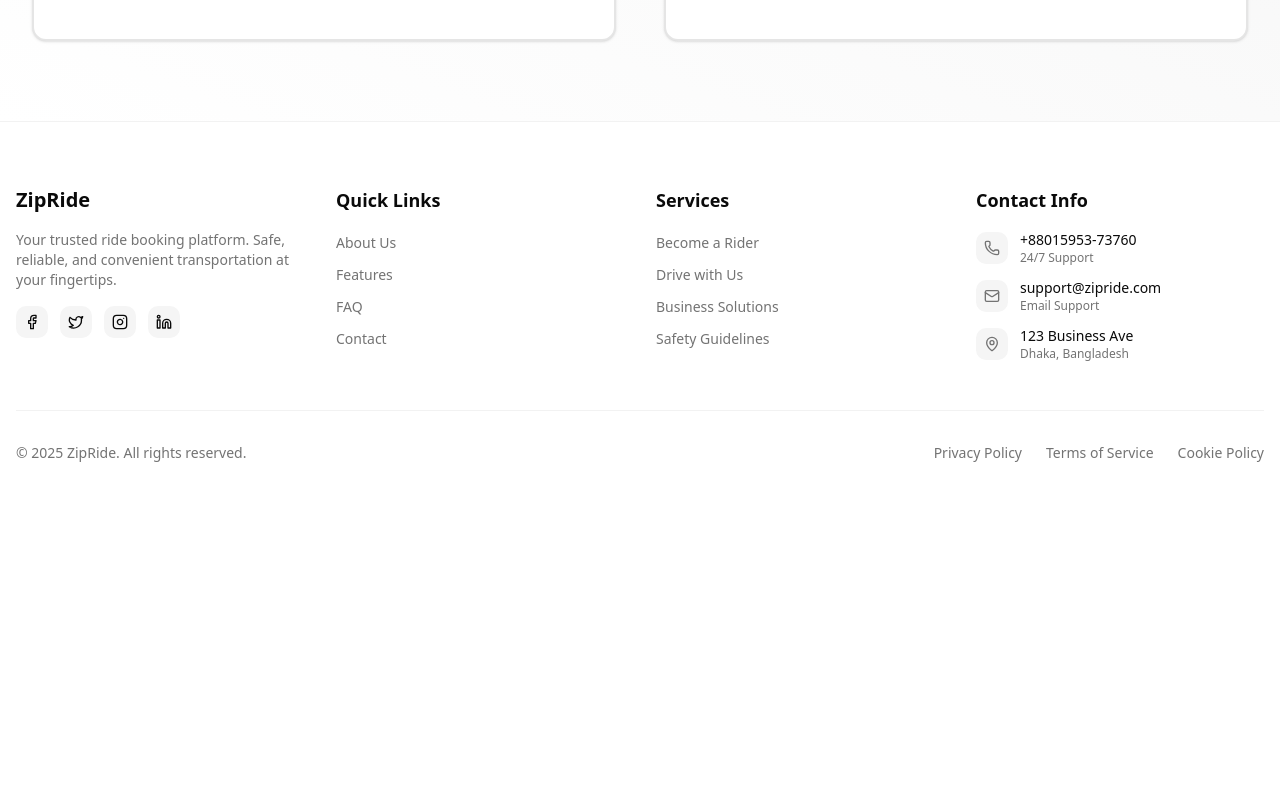
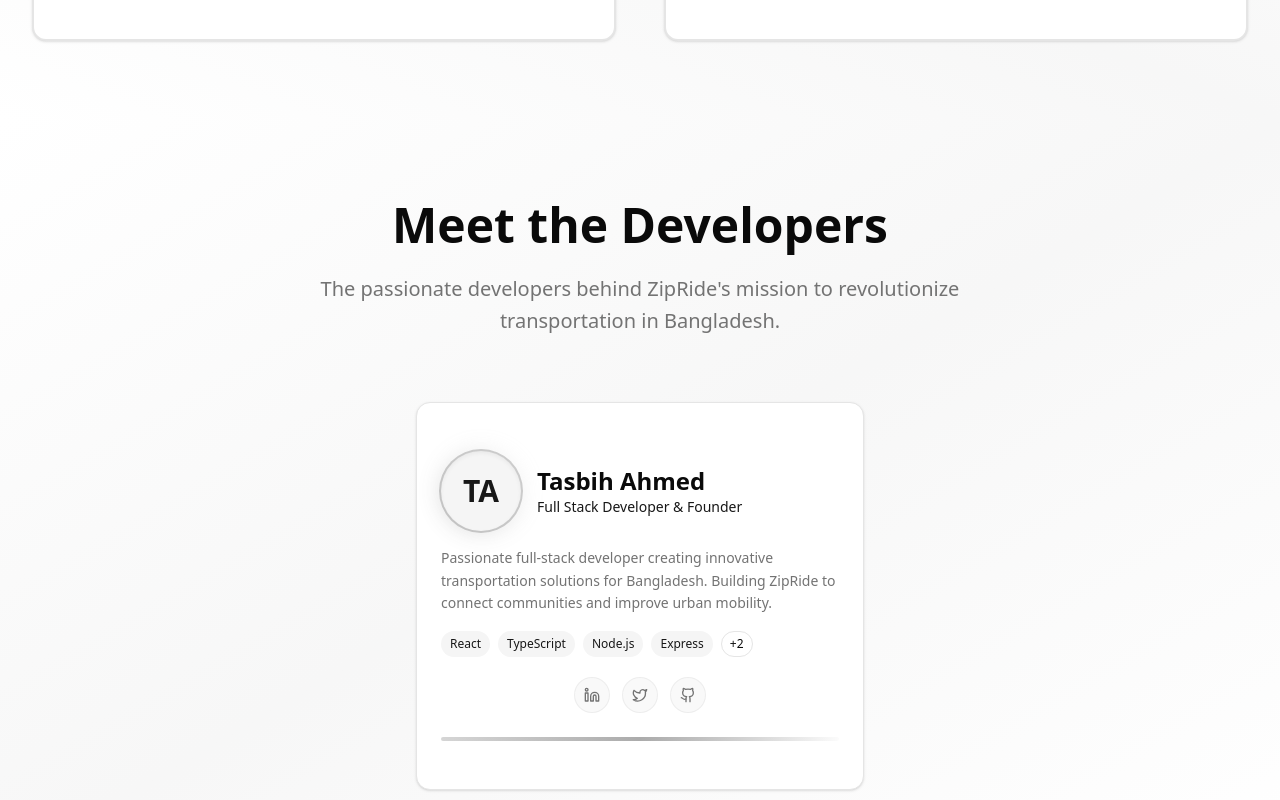
Before and after one commit to ctasbihas/zipride_frontend, a React (Vite) app: page /about in a window 1280 px wide. Shown: the part 1260-2060 px from the top of the page. Before the commit the page ends 1787 px from the top, so only its background shows below. Built offline with nearby package versions, Linux system fonts and the light colour scheme; no server answers.

Commit message:
feat: add TeamProfile component to About page

```diff
--- a/src/components/modules/about/Hero.tsx
+++ b/src/components/modules/about/Hero.tsx
@@ -27,7 +27,7 @@ const Hero = () => {
 		},
 	];
 	return (
-		<section className="min-h-screen flex items-center bg-gradient-to-br from-background to-muted">
+		<section className="min-h-screen flex items-center bg-gradient-to-br from-background via-muted/80 to-background">
 			<div className="mx-auto container px-4">
 				<div className="grid lg:grid-cols-2 gap-16 items-center">
 					<div className="space-y-8">
--- a/src/components/modules/about/Mission.tsx
+++ b/src/components/modules/about/Mission.tsx
@@ -20,7 +20,7 @@ const Mission = () => {
 	];
 
 	return (
-		<section className="py-12 sm:py-16 md:py-20 bg-gradient-to-bl from-muted to-background">
+		<section className="py-12 sm:py-16 md:py-20 bg-gradient-to-bl from-background via-muted/80 to-background">
 			<div className="container mx-auto px-4 sm:px-6 lg:px-8">
 				{/* Mission & Vision */}
 				<div className="grid grid-cols-1 md:grid-cols-2 gap-6 sm:gap-8 md:gap-12">
--- /dev/null
+++ b/src/components/modules/about/TeamProfile.tsx
@@ -0,0 +1,152 @@
+import { Badge } from "@/components/ui/badge";
+import { Card, CardContent } from "@/components/ui/card";
+import { Github, Linkedin, Twitter } from "lucide-react";
+
+const TeamProfile = () => {
+	// TODO: Add future developers
+	const teamMembers = [
+		{
+			name: "Tasbih Ahmed",
+			role: "Full Stack Developer & Founder",
+			bio: "Passionate full-stack developer creating innovative transportation solutions for Bangladesh. Building ZipRide to connect communities and improve urban mobility.",
+			skills: [
+				"React",
+				"TypeScript",
+				"Node.js",
+				"Express",
+				"MongoDB",
+				"UI/UX Design",
+			],
+			social: {
+				linkedin: "https://www.linkedin.com/in/ctasbihas/",
+				twitter: "https://x.com/ctasbihas",
+				github: "https://github.com/ctasbihas/",
+			},
+		},
+	];
+
+	return (
+		<section className="py-12 sm:py-16 md:py-20 bg-gradient-to-br from-background via-muted/80 to-background">
+			<div className="container mx-auto px-4 sm:px-6 lg:px-8">
+				{/* Section Header */}
+				<div className="text-center mb-12 md:mb-16">
+					<h2 className="text-3xl sm:text-4xl lg:text-5xl font-bold text-foreground mb-4 md:mb-6">
+						Meet the Developers
+					</h2>
+					<p className="text-lg sm:text-xl text-muted-foreground max-w-3xl mx-auto leading-relaxed">
+						The passionate developers behind ZipRide's mission to
+						revolutionize transportation in Bangladesh.
+					</p>
+				</div>
+
+				{/* Team Grid */}
+				<div className="flex justify-center">
+					<div className="w-full max-w-md">
+						{teamMembers.map((member, index) => (
+							<Card
+								key={index}
+								className="group relative overflow-hidden transition-all duration-500 hover:-translate-y-1 hover:shadow-xl rounded-xl"
+							>
+								{/* Decorative glow */}
+								<span
+									aria-hidden
+									className="pointer-events-none absolute -top-24 -right-24 h-48 w-48 rounded-full bg-gradient-to-b from-primary/30 to-secondary/30 blur-3xl opacity-0 group-hover:opacity-40 transition-opacity"
+								/>
+								<CardContent className="p-6">
+									{/* Header */}
+									<div className="flex items-center gap-4">
+										<div className="relative">
+											<span
+												aria-hidden
+												className="absolute inset-0 rounded-full bg-gradient-to-tr from-primary to-secondary opacity-20 blur-md group-hover:opacity-40 transition-opacity"
+											/>
+											<div className="relative w-16 h-16 sm:w-20 sm:h-20 rounded-full bg-secondary flex items-center justify-center ring-2 ring-primary/20 text-2xl sm:text-3xl font-bold text-primary shadow-inner">
+												{member.name
+													.split(" ")
+													.map((n) => n[0])
+													.join("")}
+											</div>
+										</div>
+
+										<div className="min-w-0">
+											<h3 className="text-xl sm:text-2xl font-bold text-foreground truncate">
+												{member.name}
+											</h3>
+											<p className="text-sm text-primary font-medium">
+												{member.role}
+											</p>
+										</div>
+									</div>
+
+									{/* Bio */}
+									<p className="mt-4 text-sm text-muted-foreground leading-relaxed">
+										{member.bio}
+									</p>
+
+									{/* Skills */}
+									<div className="mt-4 flex flex-wrap gap-2">
+										{member.skills
+											.slice(0, 4)
+											.map((skill, skillIndex) => (
+												<Badge
+													key={skillIndex}
+													variant="secondary"
+													className="text-xs rounded-full px-2 py-1"
+												>
+													{skill}
+												</Badge>
+											))}
+										{member.skills.length > 4 && (
+											<Badge
+												variant="outline"
+												className="text-xs rounded-full px-2 py-1"
+											>
+												+{member.skills.length - 4}
+											</Badge>
+										)}
+									</div>
+
+									{/* Social Links */}
+									<div className="mt-5 flex justify-center gap-3">
+										<a
+											href={member.social.linkedin}
+											target="_blank"
+											rel="noopener noreferrer"
+											aria-label="LinkedIn"
+											className="w-9 h-9 rounded-full border border-border/60 bg-secondary/60 flex items-center justify-center text-muted-foreground hover:text-primary hover:border-primary/50 hover:bg-primary/10 transition-colors"
+										>
+											<Linkedin className="w-4 h-4" />
+										</a>
+										<a
+											href={member.social.twitter}
+											target="_blank"
+											rel="noopener noreferrer"
+											aria-label="Twitter/X"
+											className="w-9 h-9 rounded-full border border-border/60 bg-secondary/60 flex items-center justify-center text-muted-foreground hover:text-primary hover:border-primary/50 hover:bg-primary/10 transition-colors"
+										>
+											<Twitter className="w-4 h-4" />
+										</a>
+										<a
+											href={member.social.github}
+											target="_blank"
+											rel="noopener noreferrer"
+											aria-label="GitHub"
+											className="w-9 h-9 rounded-full border border-border/60 bg-secondary/60 flex items-center justify-center text-muted-foreground hover:text-primary hover:border-primary/50 hover:bg-primary/10 transition-colors"
+										>
+											<Github className="w-4 h-4" />
+										</a>
+									</div>
+
+									{/* Accent bar */}
+									<div className="mt-6 h-1 rounded-full bg-gradient-to-r from-primary/30 via-primary/60 to-secondary/60 opacity-60 group-hover:opacity-100 transition-opacity" />
+								</CardContent>
+							</Card>
+						))}
+					</div>
+				</div>
+			</div>
+		</section>
+	);
+};
+
+export default TeamProfile;
--- a/src/pages/public/about.tsx
+++ b/src/pages/public/about.tsx
@@ -1,11 +1,13 @@
 import Hero from "@/components/modules/about/Hero";
 import Mission from "@/components/modules/about/Mission";
+import TeamProfile from "@/components/modules/about/TeamProfile";
 
 const About = () => {
 	return (
 		<main>
 			<Hero />
 			<Mission />
+			<TeamProfile />
 		</main>
 	);
 };
```
